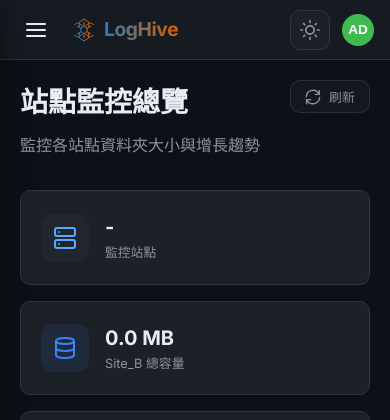
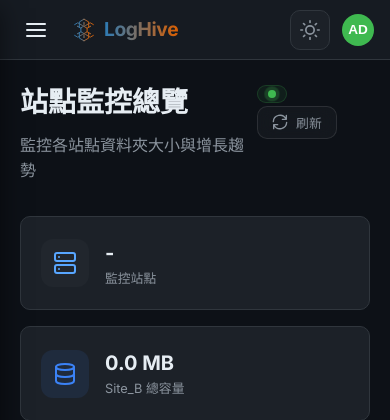
Before and after one commit to mile-chang/logHive, a Flask app: page / in a window 390 px wide. Shown: the top 420 px of the page. Run offline with Flask 3, Linux system fonts and the light colour scheme; a user stored in the database is signed in; data that the repository does not hold is empty.

Commit message:
feat: add smart polling auto-refresh with live update indicator
- app.py: add /api/last-update endpoint, track last_report_time
- dashboard.js: polling, parallel fetch, relative time display, null guard
- dashboard.html: pulse dot + last update badge
- style.css: pulse animation, mobile responsive

```diff
--- a/app.py
+++ b/app.py
@@ -1,4 +1,5 @@
 # LogHive - Main Flask Application
+from datetime import datetime
 from flask import Flask, render_template, request, jsonify, redirect, url_for, flash, session
 from flask_login import LoginManager, login_user, logout_user, login_required, current_user
 from models import init_db, User, DiskUsage
@@ -27,6 +28,9 @@ login_manager = LoginManager()
 login_manager.init_app(app)
 login_manager.login_view = 'login'
 login_manager.login_message = None  # Don't flash message on redirect
+
+# Track last data update time for smart polling
+last_report_time = datetime.now().isoformat()
 
 
 @login_manager.user_loader
@@ -138,7 +142,17 @@ def api_report():
         server_type=data['server_type']
     ).inc()
 
+    # Update last report time for smart polling
+    global last_report_time
+    last_report_time = datetime.now().isoformat()
+
     return jsonify({'success': True, 'message': 'Data recorded'})
+
+
+@app.route('/api/last-update')
+def api_last_update():
+    """Get last data update timestamp for smart polling"""
+    return jsonify({'last_update': last_report_time})
 
 
 @app.route('/api/sites')
@@ -267,7 +281,12 @@ def api_demo_seed():
             conn.commit()
             conn.close()
 
+    # Update last report time so the auto-update indicator shows "剛剛更新"
+    global last_report_time
+    last_report_time = datetime.now().isoformat()
+
     return jsonify({'success': True, 'message': 'Demo data seeded'})
+
 
 
 # ==================== Initialize ====================
--- a/static/css/style.css
+++ b/static/css/style.css
@@ -949,6 +949,76 @@ body {
     margin-top: 4px;
 }
 
+/* ==================== Auto-Update Status Indicator ==================== */
+.auto-update-status {
+    display: inline-flex;
+    align-items: center;
+    gap: 8px;
+    padding: 5px 14px;
+    border-radius: 20px;
+    background: rgba(63, 185, 80, 0.08);
+    border: 1px solid rgba(63, 185, 80, 0.2);
+    font-size: 0.78rem;
+    color: var(--text-secondary);
+    cursor: default;
+    transition: var(--transition);
+    white-space: nowrap;
+}
+
+.auto-update-status:hover {
+    background: rgba(63, 185, 80, 0.12);
+    border-color: rgba(63, 185, 80, 0.35);
+}
+
+.pulse-dot {
+    width: 8px;
+    height: 8px;
+    border-radius: 50%;
+    background-color: var(--accent-secondary);
+    display: inline-block;
+    position: relative;
+    flex-shrink: 0;
+}
+
+.pulse-dot::before {
+    content: '';
+    position: absolute;
+    top: 50%;
+    left: 50%;
+    width: 8px;
+    height: 8px;
+    border-radius: 50%;
+    background-color: var(--accent-secondary);
+    transform: translate(-50%, -50%);
+    animation: pulse-ring 2s ease-out infinite;
+}
+
+@keyframes pulse-ring {
+    0% {
+        transform: translate(-50%, -50%) scale(1);
+        opacity: 0.6;
+    }
+    70% {
+        transform: translate(-50%, -50%) scale(2.5);
+        opacity: 0;
+    }
+    100% {
+        transform: translate(-50%, -50%) scale(2.5);
+        opacity: 0;
+    }
+}
+
+.last-update-text {
+    font-weight: 500;
+    letter-spacing: 0.01em;
+}
+
+@media (prefers-reduced-motion: reduce) {
+    .pulse-dot::before {
+        animation: none;
+    }
+}
+
 /* ==================== Responsive ==================== */
 @media (max-width: 768px) {
     .dashboard {
@@ -976,4 +1046,13 @@ body {
         width: 95%;
         margin: 16px;
     }
+
+    .auto-update-status {
+        padding: 4px 10px;
+        font-size: 0.7rem;
+    }
+
+    .auto-update-status .last-update-text {
+        display: none;
+    }
 }
--- a/templates/dashboard.html
+++ b/templates/dashboard.html
@@ -205,6 +205,10 @@
                         <p>監控各站點資料夾大小與增長趨勢</p>
                     </div>
                     <div class="header-actions">
+                        <div class="auto-update-status" id="auto-update-status" title="自動更新已啟用">
+                            <span class="pulse-dot"></span>
+                            <span class="last-update-text" id="last-update-text">更新中…</span>
+                        </div>
                         <button onclick="refreshData()" class="btn btn-glass btn-sm" title="重新載入資料">
                             <svg xmlns="http://www.w3.org/2000/svg" width="16" height="16" viewBox="0 0 24 24"
                                 fill="none" stroke="currentColor" stroke-width="2" stroke-linecap="round"
```
Also changed, not shown: static/js/dashboard.js (+98 -4 lines).
